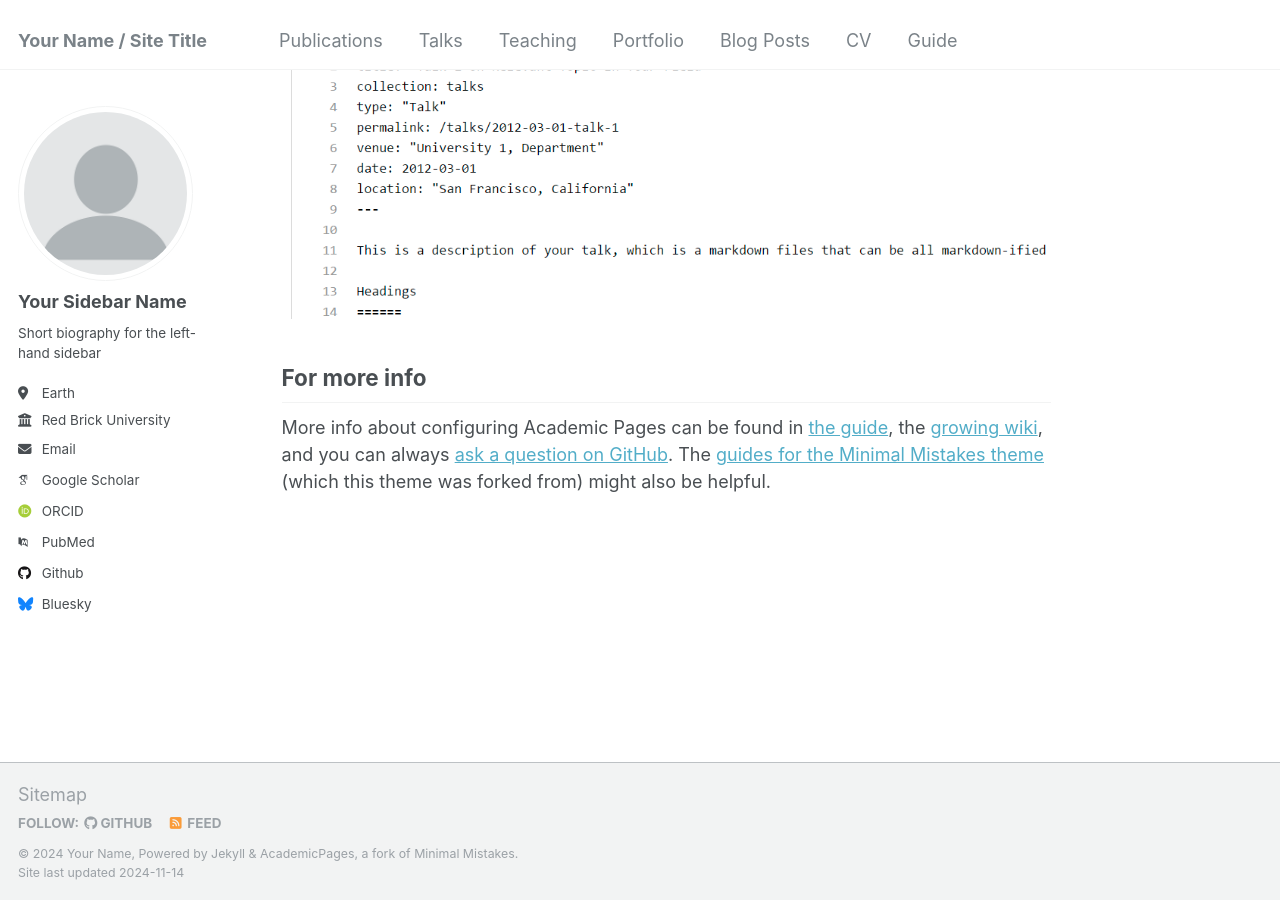
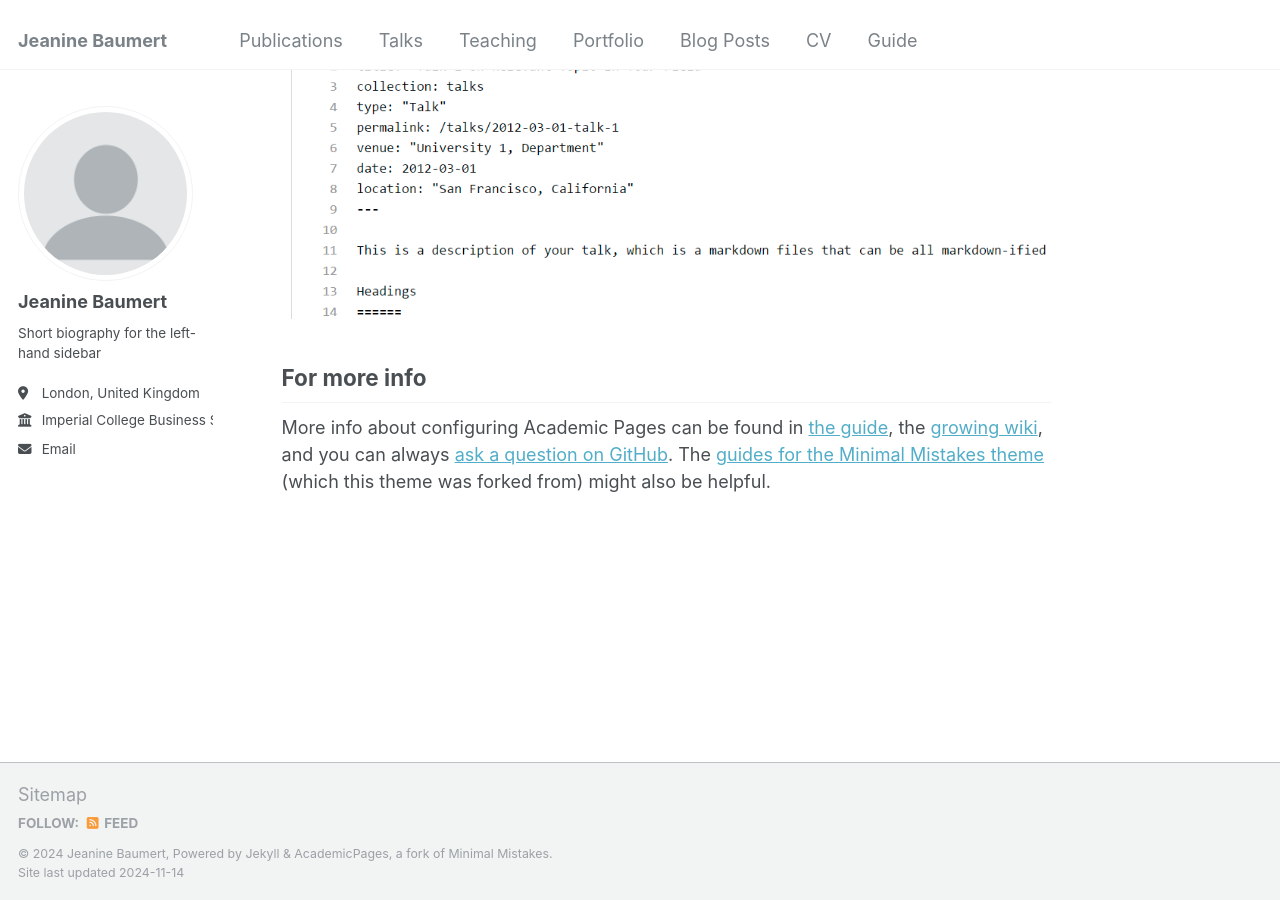
Before and after one commit to jeaninebaumert/jeaninebaumert.github.io, a Jekyll site: the page built from _pages/about.md, in a window 1280 px wide and 900 px high, scrolled down 2643 px. Built offline with Jekyll 4.4.1, drawn with Linux system fonts in a browser that asks for light colours; some web fonts are replaced.

Commit message:
Update _config.yml

```diff
--- a/_config.yml
+++ b/_config.yml
@@ -8,13 +8,13 @@
 
 # Basic Site Settings
 locale                   : "en-US"
-title                    : "Your Name / Site Title"
+title                    : "Jeanine Baumert"
 title_separator          : "-"
-name                     : &name "Your Name"
-description              : &description "personal description"
-url                      : https://academicpages.github.io # the base hostname & protocol for your site e.g. "https://[your GitHub username].github.io"
+name                     : &name "Jeanine Baumert"
+description              : &description "Research Associate..."
+url                      : https://jeaninebaumert.github.io # the base hostname & protocol for your site e.g. "https://[your GitHub username].github.io"
 baseurl                  : "" # the subpath of your site, e.g. "/blog"
-repository               : "academicpages/academicpages.github.io"
+repository               : ""
 
 # Site Author - The following control what appear as part of the author content on the side bar.
 #               If a field is blank the icon and link will not appear, otherwise it will be shown.
@@ -22,21 +22,21 @@ repository               : "academicpages/academicpages.github.io"
 author:
   # Biographic information
   avatar           : "profile.png"
-  name             : "Your Sidebar Name"
+  name             : "Jeanine Baumert"
   pronouns         : # example: "she/her"
   bio              : "Short biography for the left-hand sidebar"
-  location         : "Earth"
-  employer         : "Red Brick University"
+  location         : "London, United Kingdom"
+  employer         : "Imperial College Business School"
   uri              : # URL
   email            : "none@example.org"
 
   # Academic websites
   arxiv            : # URL - Update with the correct link to your profile
-  googlescholar    : "https://scholar.google.com/citations?user=PS_CX0AAAAAJ"
+  googlescholar    : # URL
   impactstory      : # URL
-  orcid            : "http://orcid.org/yourorcidurl"
+  orcid            : # URL
   semantic         : # URL
-  pubmed           : "https://www.ncbi.nlm.nih.gov/pubmed/?term=john+snow"
+  pubmed           : # URL
   researchgate     : # URL
   scopus           : # URL
 
@@ -44,12 +44,12 @@ author:
   bitbucket        : # Username - Update with your username on the site
   codepen          : # Username
   dribbble         : # Username
-  github           : "academicpages"
+  github           : # Username
   kaggle           : # Username
   stackoverflow    : # User number or user number and name (i.e., use "1" or "1/jeff-atwood")
 
   # Social media
-  bluesky          : "bsky.app" # Replace this with you Bluesky username
+  bluesky          : # Username - Replace this with you Bluesky username
   facebook         : # Username
   flickr           : # Username
   foursquare       : # Username
@@ -130,7 +130,7 @@ yandex_site_verification :
 
 # Social Sharing
 twitter:
-  username               : &twitter
+  username               :
 facebook:
   username               :
   app_id                 :
```
